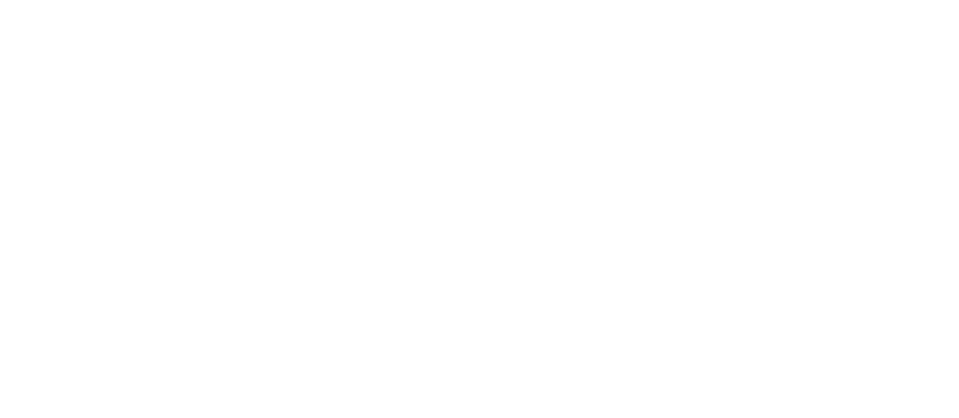
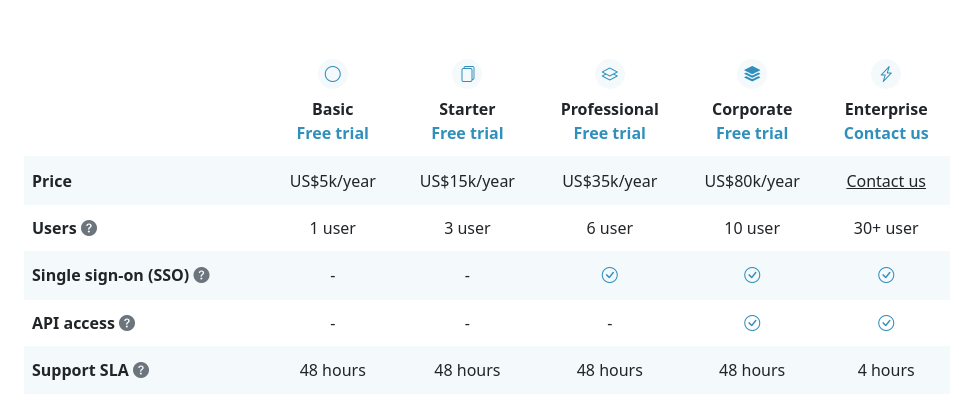
Before and after one commit to zahramohseni95/table, a website with bundled scripts: page index.html in a window 1280 px wide. Shown: the whole page, without its empty margins (153-1112 px from the left). Built offline with nearby package versions, Linux system fonts and the light colour scheme.

Commit message:
feat: add table

```diff
--- a/index.html
+++ b/index.html
@@ -1,13 +1,136 @@
 <!DOCTYPE html>
 <html lang="en">
-<head>
-    <meta charset="UTF-8">
-    <meta http-equiv="X-UA-Compatible" content="IE=edge">
-    <meta name="viewport" content="width=device-width, initial-scale=1.0">
-    <link rel="stylesheet" href="css/styles.css">
-    <title>Document</title>
-</head>
-<body>
+  <head>
+    <meta charset="UTF-8" />
+    <meta http-equiv="X-UA-Compatible" content="IE=edge" />
+    <meta name="viewport" content="width=device-width, initial-scale=1.0" />
+    <link rel="stylesheet" href="css/styles.css" />
+    <title>table</title>
+  </head>
+  <body>
+    <div class="container">
+      <div class="row">
+        <div class="col-10 offset-1">
+          <table class="table table-striped mt-5">
+            <thead class="table-head">
+              <tr>
+                <th scope="col"></th>
+                <th scope="col" class="text-center">
+                  <span
+                    class="d-flex justify-content-center align-items-center rounded-circle text-primary mx-auto mb-2"
+                  >
+                    <i class="bi bi-circle"></i>
+                  </span>
+                  Basic
+                  <a href="#" class="text-primary text-decoration-none d-block"
+                    >Free trial</a
+                  >
+                </th>
+                <th scope="col" class="text-center">
+                  <span
+                    class="d-flex justify-content-center align-items-center rounded-circle text-primary mx-auto mb-2"
+                  >
+                    <i class="bi bi-files"></i>
+                  </span>
+                  Starter
+                  <a href="#" class="text-primary text-decoration-none d-block"
+                    >Free trial</a
+                  >
+                </th>
+                <th scope="col" class="text-center">
+                  <span
+                    class="d-flex justify-content-center align-items-center rounded-circle text-primary mx-auto mb-2"
+                  >
+                    <i class="bi bi-layers"></i>
+                  </span>
+                  Professional
+                  <a href="#" class="text-primary text-decoration-none d-block"
+                    >Free trial</a
+                  >
+                </th>
+                <th scope="col" class="text-center">
+                  <span
+                    class="d-flex justify-content-center align-items-center rounded-circle text-primary mx-auto mb-2"
+                  >
+                    <i class="bi bi-stack"></i>
+                  </span>
+                  Corporate
+                  <a href="#" class="text-primary text-decoration-none d-block"
+                    >Free trial</a
+                  >
+                </th>
+                <th scope="col" class="text-center">
+                  <span
+                    class="d-flex justify-content-center align-items-center rounded-circle text-primary mx-auto mb-2"
+                  >
+                    <i class="bi bi-lightning-charge"></i>
+                  </span>
+                  Enterprise
+                  <a href="#" class="text-primary text-decoration-none d-block"
+                    >Contact us</a
+                  >
+                </th>
+              </tr>
+            </thead>
+            <tbody class="table-body">
+              <tr>
+                <th scope="row">Price</th>
+                <td>US$5k/year</td>
+                <td>US$15k/year</td>
+                <td>US$35k/year</td>
+                <td>US$80k/year</td>
+                <td><a href="#" class="table-link">Contact us</a></td>
+              </tr>
+              <tr>
+                <th scope="row">
+                  Users
+                  <i class="bi bi-question-circle-fill text-secondary"></i>
+                </th>
+                <td>1 user</td>
+                <td>3 user</td>
+                <td>6 user</td>
+                <td>10 user</td>
+                <td>30+ user</td>
+              </tr>
+              <tr>
+                <th scope="row">
+                  Single sign-on (SSO)
+                  <i class="bi bi-question-circle-fill text-secondary"></i>
+                </th>
+                <td>-</td>
+                <td>-</td>
+                <td><i class="bi bi-check-circle text-primary"></i></td>
+                <td><i class="bi bi-check-circle text-primary"></i></td>
+                <td><i class="bi bi-check-circle text-primary"></i></td>
+              </tr>
+              <tr>
+                <th scope="row">
+                  API access
+                  <i class="bi bi-question-circle-fill text-secondary"></i>
+                </th>
+                <td>-</td>
+                <td>-</td>
+                <td>-</td>
+                <td><i class="bi bi-check-circle text-primary"></i></td>
+                <td><i class="bi bi-check-circle text-primary"></i></td>
+              </tr>
+              <tr>
+                <th scope="row">
+                  Support SLA
+                  <i class="bi bi-question-circle-fill text-secondary"></i>
+                </th>
+                <td>48 hours</td>
+                <td>48 hours</td>
+                <td>48 hours</td>
+                <td>48 hours</td>
+                <td>4 hours</td>
+              </tr>
+            </tbody>
+          </table>
+        </div>
+      </div>
+    </div>
 
-</body>
+    <script src="js/scripts.js"></script>
+  </body>
 </html>
--- a/scss/styles.scss
+++ b/scss/styles.scss
@@ -1,2 +1,23 @@
 // Include any default variable overrides here (though functions won't be available)
+$primary: #318fbb;
+$table-cell-padding-y:0.7rem;
+$table-striped-bg:rgba($primary,0.05);
+$table-border-color:$table-striped-bg;
 @import "../node_modules/bootstrap/scss/bootstrap.scss";
+@import "../node_modules/bootstrap-icons/font/bootstrap-icons.css";
+
+.table-head {
+  th>span {
+    width: 30px;
+    height: 30px;
+    background-color:$table-striped-bg ;
+  }
+}
+.table-body{
+    td{
+        text-align: center;
+    }
+    .table-link{
+        color: unset !important;
+    }
+}
```
Also changed, not shown: css/styles.css, 1 other file.
